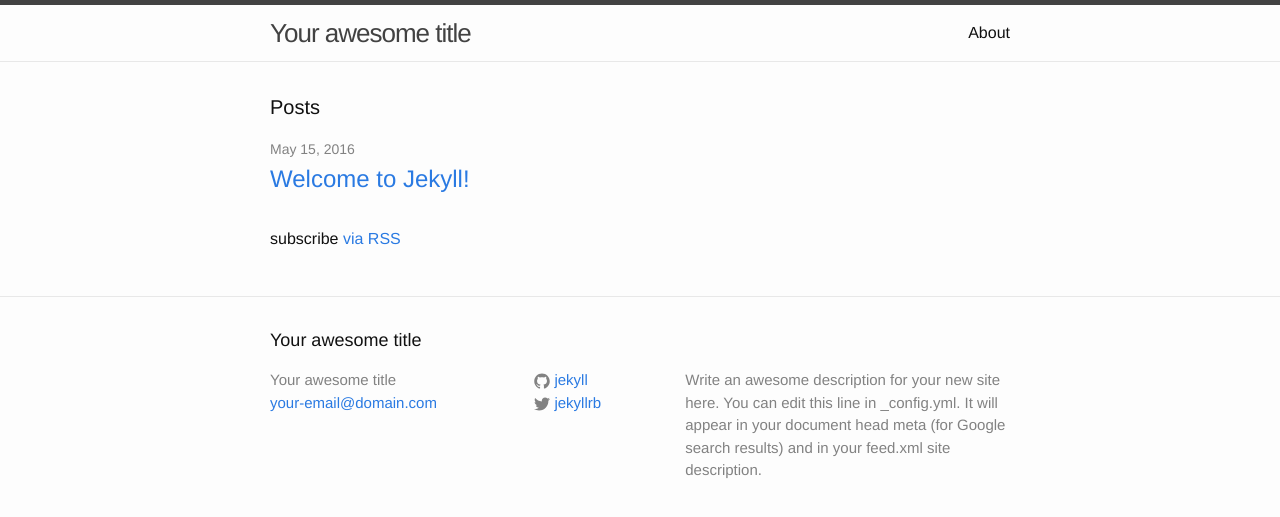
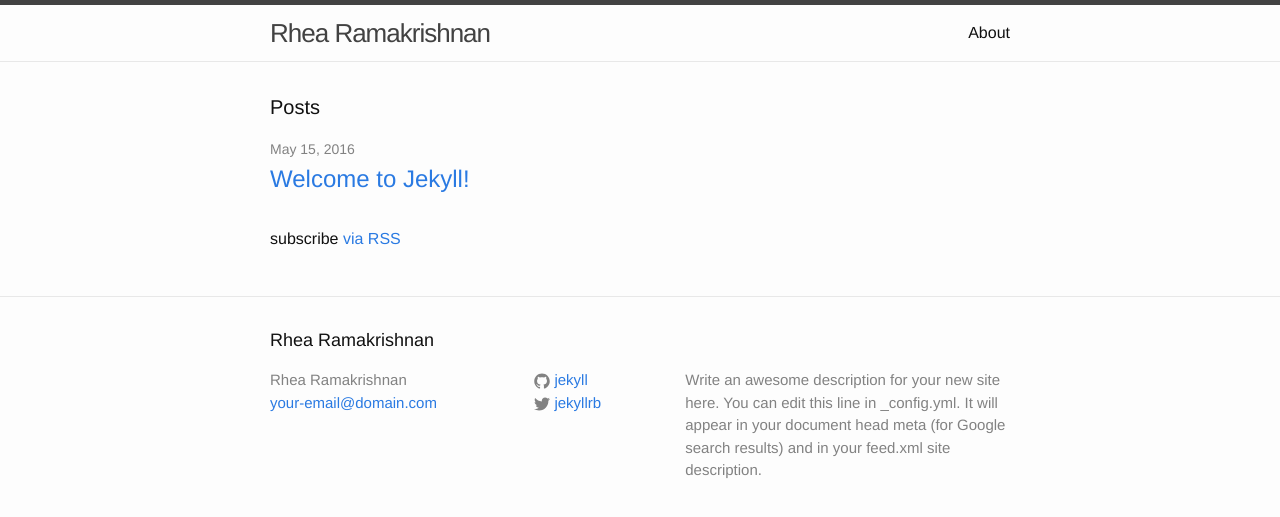
Before and after one commit to reram/reram.github.io, a Jekyll site: the page built from index.html, in a window 1280 px wide. Shown: the top 517 px of the page. Built offline with Jekyll 4.4.1, drawn with Linux system fonts in a browser that asks for light colours.

Commit message:
Update _config.yml

```diff
--- a/_config.yml
+++ b/_config.yml
@@ -6,7 +6,7 @@
 # 'jekyll serve'. If you change this file, please restart the server process.
 
 # Site settings
-title: Your awesome title
+title: Rhea Ramakrishnan
 email: your-email@domain.com
 description: > # this means to ignore newlines until "baseurl:"
   Write an awesome description for your new site here. You can edit this
```
